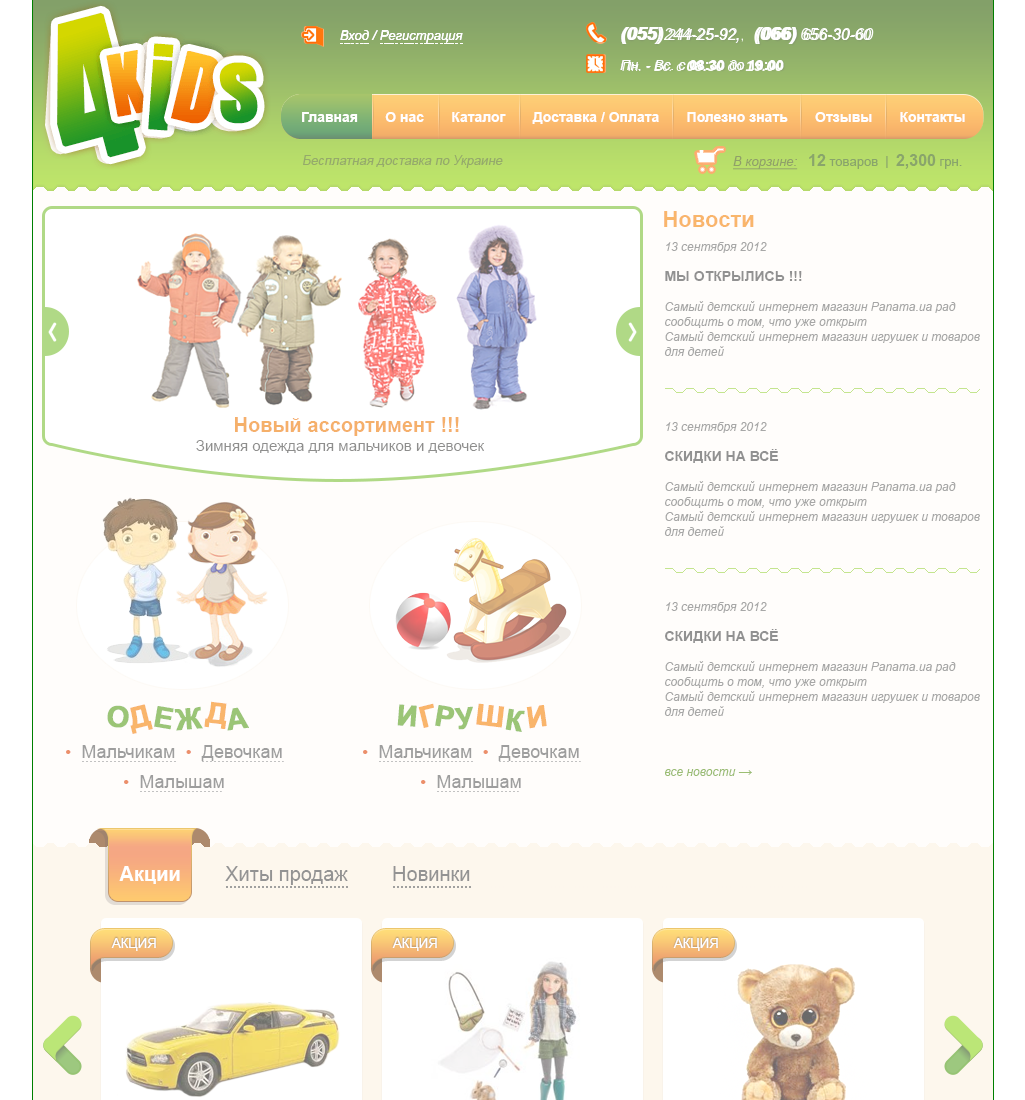
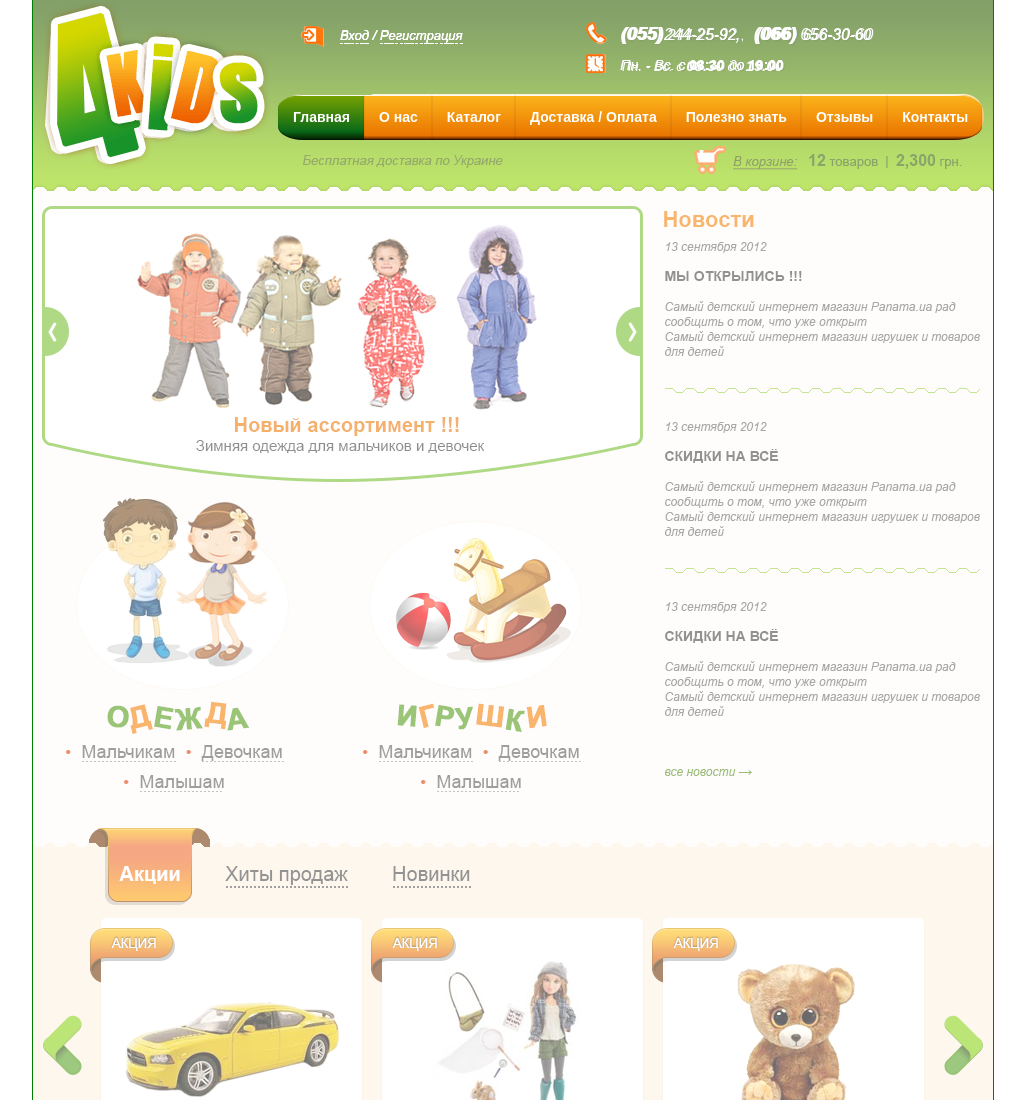
Before and after one commit to AlexRolfPro/forKids, a plain HTML site: page index.html in a window 1280 px wide. Shown: the top 1100 px of the page, without its empty margins (127-1152 px from the left). Drawn offline with Linux system fonts and the light colour scheme.

Commit message:
add .main-menu

```diff
--- a/css/style.css
+++ b/css/style.css
@@ -95,6 +95,7 @@ body, html {
   min-height: 15px;
   padding-left: 52px;
   padding-top: 3px;
+  padding-bottom: 3px;
   color: #fff;
   font-style: italic;
 }
@@ -117,3 +118,62 @@ body, html {
   font-weight: bold;
   font-size: 15px;
 }
+
+.main-menu {
+  float: left;
+  margin-top: 12px;
+  margin-left: 7px;
+  font-size: 0;
+  line-height: 27px;
+  font-weight: bold;
+
+}
+
+.main-menu__list {
+  font-size: 0;
+  margin: 0;
+  padding: 0;
+}
+
+.main-menu__list li {
+  display: inline-block;
+  font-size: 14px;
+  padding: 1px;
+  box-shadow: 0 -1px 1px rgba(0, 0, 0, 0.5) inset;
+  /*box-shadow: 0 1px 1px rgba(255, 255, 255, 0.7) inset;*/
+  background-image: linear-gradient(to top, #5d1c00 1%, #ea7500 10%, #fbb31a 97%, #fff 99%);
+
+}
+
+.main-menu__list a:hover, .main-menu__list li:hover {
+  opacity: 0.9;
+}
+
+.main-menu__list .active {
+  background-image: linear-gradient(to top, #041f00 1%, #0a6a18 20%, #75a000 97%, #fff 99%);
+}
+
+.main-menu__list li:first-child {
+  border-radius: 30% 0 0 30%;
+}
+
+.main-menu__list li:last-child {
+  border-radius: 0 30% 30% 0;
+}
+
+.main-menu__list a {
+  display: block;
+  padding: 8px;
+  padding-left: 10px;
+  padding-right: 13px;
+  text-decoration: none;
+  color: #fff;
+}
+
+.main-menu__list a:last-child {
+  padding-left: 14px;
+}
+
+.main-menu__list a:first-child {
+  padding-left: 14px;
+}
--- a/index.html
+++ b/index.html
@@ -30,6 +30,31 @@
             Пн. - Вс. с <strong>08.30</strong> до <strong>19.00</strong>
           </p>
         </div>
+        <nav class="main-menu">
+          <ul class="main-menu__list">
+            <li class="active" >
+              <a href="#">Главная</a>
+            </li>
+            <li>
+              <a href="#">О нас</a>
+            </li>
+            <li>
+              <a href="#">Каталог</a>
+            </li>
+            <li>
+              <a href="#">Доставка / Оплата</a>
+            </li>
+            <li>
+              <a href="#">Полезно знать</a>
+            </li>
+            <li>
+              <a href="#">Отзывы</a>
+            </li>
+            <li>
+              <a href="#">Контакты</a>
+            </li>
+          </ul>
+        </nav>
       </div>
     </div>
   </div>
```
